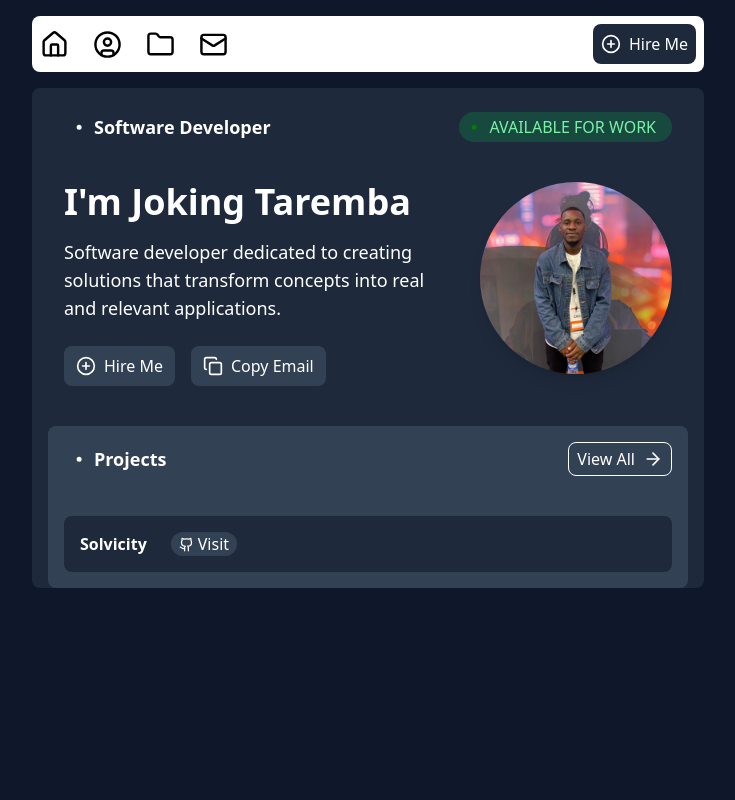
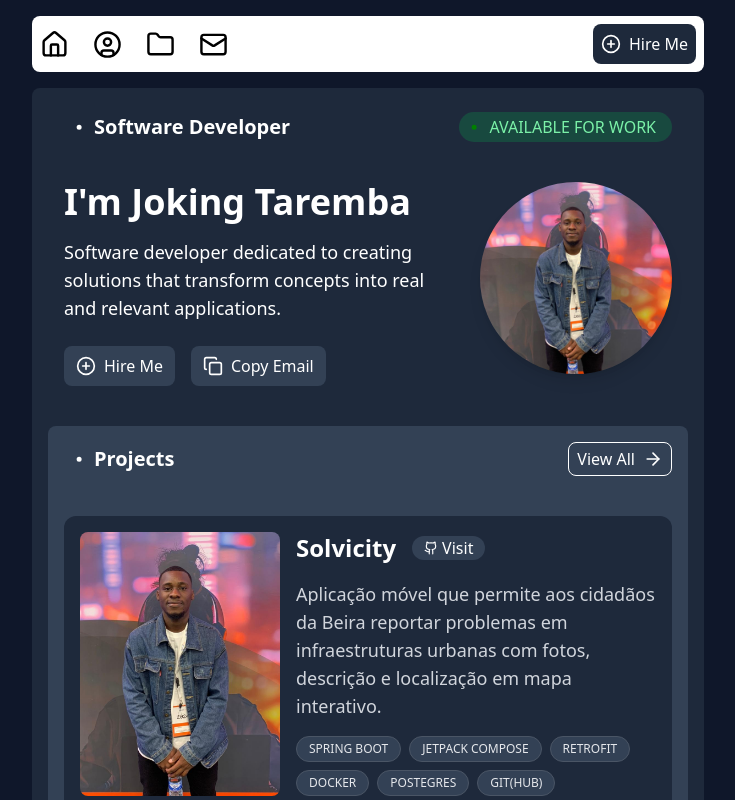
Before and after one commit to JokingTaremba/jokingwillportfolio, a Next.js app: page / in a window 1280 px wide. Shown: the top 800 px of the page, without its empty margins (272-1007 px from the left). Built offline with nearby package versions, Linux system fonts and the light colour scheme.

Commit message:
feat: add tech badge on project

```diff
--- a/src/app/sections/Home.tsx
+++ b/src/app/sections/Home.tsx
@@ -6,7 +6,7 @@ export default function Home() {
   return (
     <section id="home" className="pt-6 px-4">
       <div className="text-white flex justify-between items-center mb-10">
-        <span className="flex items-center justify-center text-lg font-semibold">
+        <span className="flex items-center justify-center text-xl font-semibold">
           <Dot size={30} />
           Software Developer
         </span>
--- a/src/app/sections/project.tsx
+++ b/src/app/sections/project.tsx
@@ -1,7 +1,7 @@
 "use client";
 import Button from "@/components/button";
 import { ArrowRight, Dot, Github } from "lucide-react";
-import { motion } from "framer-motion";
+import Image from "next/image";
 
 export default function Projects() {
   const projects = [
@@ -10,23 +10,39 @@ export default function Projects() {
       title: "Solvicity",
       description:
         "Aplicação móvel que permite aos cidadãos da Beira reportar problemas em infraestruturas urbanas com fotos, descrição e localização em mapa interativo.",
-      image: "/images/project1-mobile.png",
+      image: "/images/profile.jpeg",
+      stack: [
+        "Spring boot",
+        "Jetpack Compose",
+        "Retrofit",
+        "Docker",
+        "Postegres",
+        "Git(Hub)",
+      ],
       link: "#",
     },
-    // {
-    //   id: 2,
-    //   title: "2iBi-mobile-developer-chalenge",
-    //   description:
-    //     "Mobile application that allows you to view detailed property information from different countries in a user-friendly way.",
-    //   image: "/images/project2-mobile.png",
-    //   link: "#",
-    // },
+    {
+      id: 2,
+      title: "2iBi-mobile-developer-chalenge",
+      description:
+        "Mobile application that allows you to view detailed property information from different countries in a user-friendly way.",
+      image: "/images/profile.jpeg",
+      stack: [
+        "Spring boot",
+        "Jetpack Compose",
+        "Retrofit",
+        "Docker",
+        "Postegres",
+        "Git(Hub)",
+      ],
+      link: "#",
+    },
   ];
 
   return (
     <section id="projects" className="bg-[#334155] mt-10 rounded-lg p-4">
       <div className="text-white flex justify-between items-center mb-10">
-        <span className="flex items-center justify-center text-lg font-semibold">
+        <span className="flex items-center justify-center text-xl font-semibold">
           <Dot size={30} />
           Projects
         </span>
@@ -41,20 +57,50 @@ export default function Projects() {
         />
       </div>
 
-      <div className="bg-[#1e293b] p-4 rounded-lg">
-        {projects.map((project, index) => (
-          <div>
-            <div className="text-white flex items-center gap-6">
-              <h3 className="font-semibold">{project.title}</h3>
-              <a
-                className="flex items-center justify-center bg-[#334155] px-2 gap-1 rounded-3xl hover:bg-green-500/28 transition"
-                href="#avalibleforwork"
-              >
-                <Github size={15} color="white" />
-                Visit
-              </a>
+      <div className="grid md:grid-cols-1 gap-6">
+        {projects.map((project) => (
+          <article
+            key={project.id}
+            className="bg-[#1e293b] p-4 rounded-xl hover:shadow-lg transition"
+          >
+            <div className="flex flex-col sm:flex-row gap-4">
+              <Image
+                src="/images/profile.jpeg"
+                alt="Minha foto"
+                width={200}
+                height={150}
+                className="rounded-lg object-cover"
+              />
+
+              <div className="flex flex-col justify-between text-white">
+                <div className="flex items-center gap-4 mb-4">
+                  <h3 className="text-2xl font-semibold">{project.title}</h3>
+
+                  <a
+                    href={project.link}
+                    className=" inline-flex items-center justify-center bg-[#334155] px-3 rounded-3xl hover:bg-green-500/30 transition"
+                  >
+                    <Github size={14} color="white" className="mr-1" />
+                    Visit
+                  </a>
+                </div>
+                <p className="text-lg text-gray-300 mb-4">
+                  {project.description}
+                </p>
+
+                <div className="flex flex-wrap gap-2 ">
+                  {project.stack?.map((tech, index) => (
+                    <span
+                      key={index}
+                      className="bg-[#334155] text-gray-200 px-3 py-1 rounded-full text-xs border border-gray-600 transition uppercase"
+                    >
+                      {tech}
+                    </span>
+                  ))}
+                </div>
+              </div>
             </div>
-          </div>
+          </article>
         ))}
       </div>
     </section>
```
